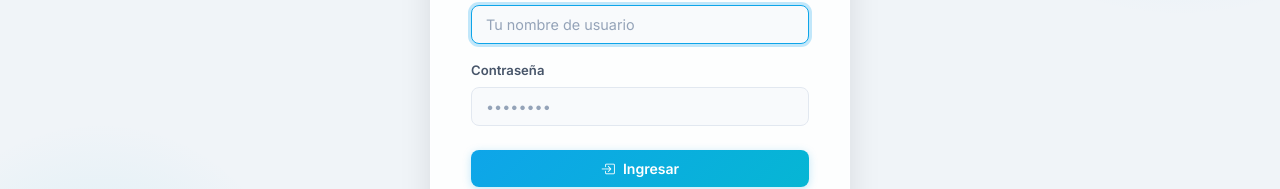
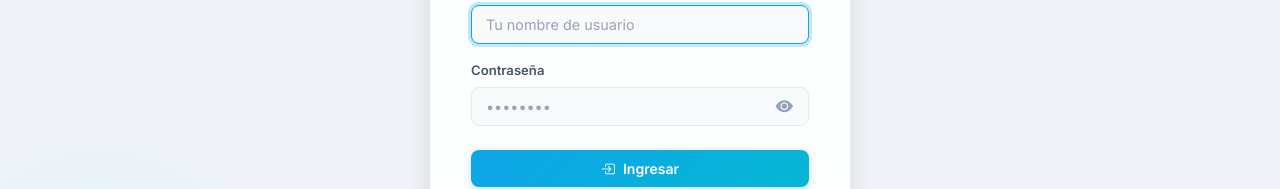
Before and after one commit to Dav-dev-ia/SistemaDeAgua, a React (Vite) app: page /login in a window 1280 px wide. Shown: the part 380-569 px from the top of the page. Built offline with nearby package versions, Linux system fonts and the light colour scheme; no server answers.

Commit message:
cambios de estado

```diff
--- a/src/pages/Login.jsx
+++ b/src/pages/Login.jsx
@@ -8,6 +8,7 @@ import { warmupBackend } from '../api/client';
 export default function Login() {
   const [username, setUsername] = useState('');
   const [password, setPassword] = useState('');
+  const [showPassword, setShowPassword] = useState(false);
   const [statusMsg, setStatusMsg] = useState('');
   const { login, loading } = useAuth();
   const { theme, toggleTheme } = useTheme();
@@ -15,8 +16,6 @@ export default function Login() {
   const navigate = useNavigate();
 
   // ─── Wake-up de Neon al montar el componente ─────────────────────────────
-  // Esto inicia la conexión a Neon ANTES de que el usuario haga clic en
-  // "Ingresar", reduciendo el tiempo de espera percibido.
   useEffect(() => {
     let cancelled = false;
     const warmup = async () => {
@@ -33,7 +32,6 @@ export default function Login() {
     e.preventDefault();
     setStatusMsg('');
 
-    // Mostrar mensaje de espera si tarda (Neon cold start)
     const waitTimer = setTimeout(() => {
       setStatusMsg('Conectando con el servidor... La base de datos puede tardar unos segundos en iniciar.');
     }, 4000);
@@ -52,7 +50,6 @@ export default function Login() {
       toast.success('¡Bienvenido!');
       navigate(result.user.role === 'ADMIN' ? '/admin' : '/mi-consumo');
     } else {
-      // Mensajes amigables para errores comunes
       const msg = result.message || 'Error de conexión';
       if (result.retry || msg.toLowerCase().includes('disponible') || msg.toLowerCase().includes('conexión')) {
         toast.error('El servidor está iniciando. Por favor, intenta de nuevo en unos segundos.');
@@ -95,17 +92,46 @@ export default function Login() {
           </div>
           <div className="form-group">
             <label className="form-label" htmlFor="login-pass">Contraseña</label>
+            <div style={{ position: 'relative' }}>
               <input
                 id="login-pass"
                 className="form-control"
-              type="password"
+                type={showPassword ? 'text' : 'password'}
                 placeholder="••••••••"
                 value={password}
                 onChange={e => setPassword(e.target.value)}
                 required
                 autoComplete="current-password"
                 disabled={loading}
+                style={{ paddingRight: '44px' }}
               />
+              <button
+                type="button"
+                onClick={() => setShowPassword(!showPassword)}
+                aria-label={showPassword ? 'Ocultar contraseña' : 'Mostrar contraseña'}
+                style={{
+                  position: 'absolute',
+                  right: '10px',
+                  top: '50%',
+                  transform: 'translateY(-50%)',
+                  background: 'none',
+                  border: 'none',
+                  cursor: 'pointer',
+                  padding: '4px 6px',
+                  color: 'var(--text-muted, #94a3b8)',
+                  fontSize: '1.1rem',
+                  display: 'flex',
+                  alignItems: 'center',
+                  justifyContent: 'center',
+                  borderRadius: '4px',
+                  transition: 'color 0.2s',
+                }}
+                onMouseEnter={e => e.currentTarget.style.color = 'var(--color-primary, #22d3ee)'}
+                onMouseLeave={e => e.currentTarget.style.color = 'var(--text-muted, #94a3b8)'}
+              >
+                <i className={`bi bi-${showPassword ? 'eye-slash-fill' : 'eye-fill'}`} />
+              </button>
+            </div>
           </div>
 
           {/* Mensaje de estado durante espera */}
```
Lines whose indentation alone changed are shown as unchanged.
